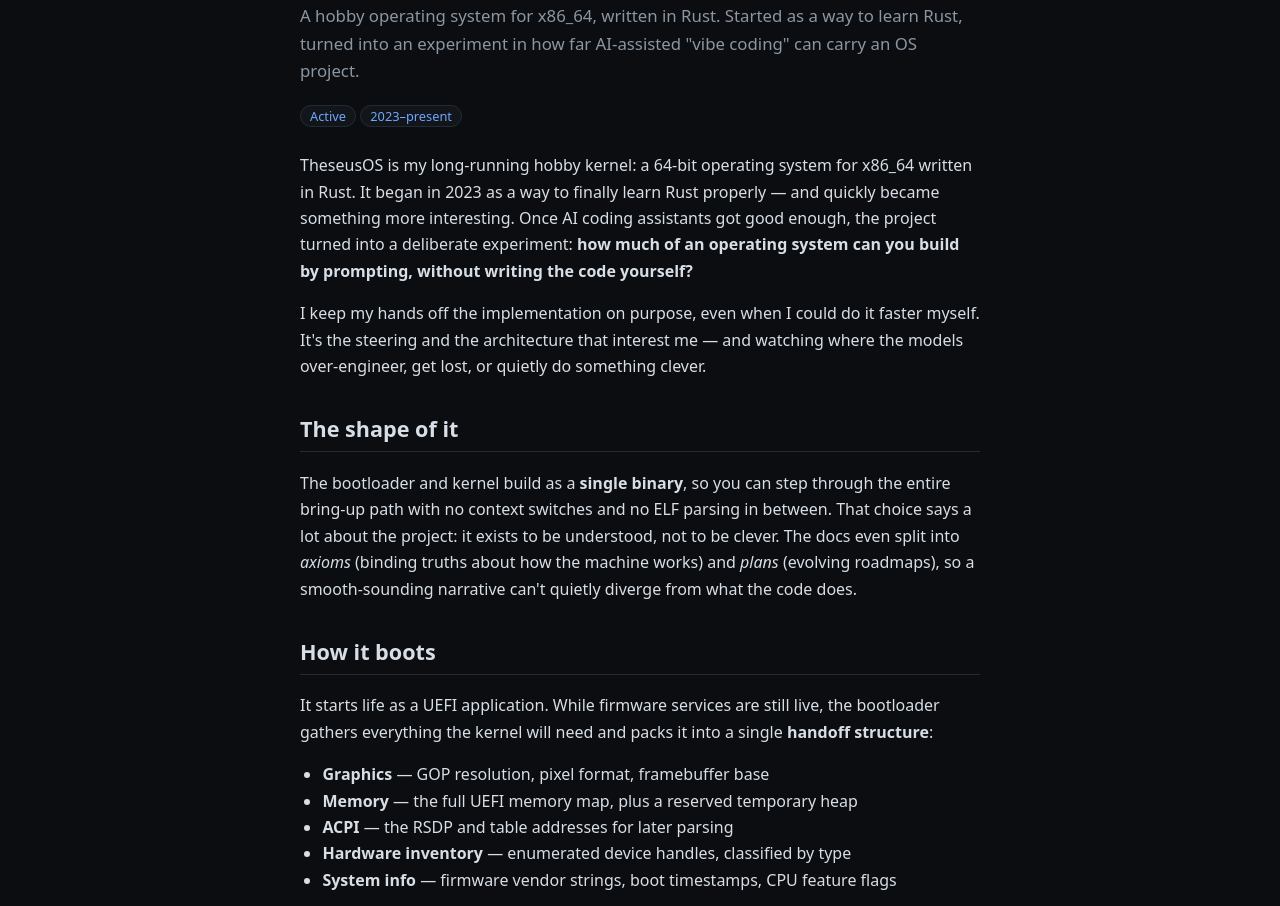
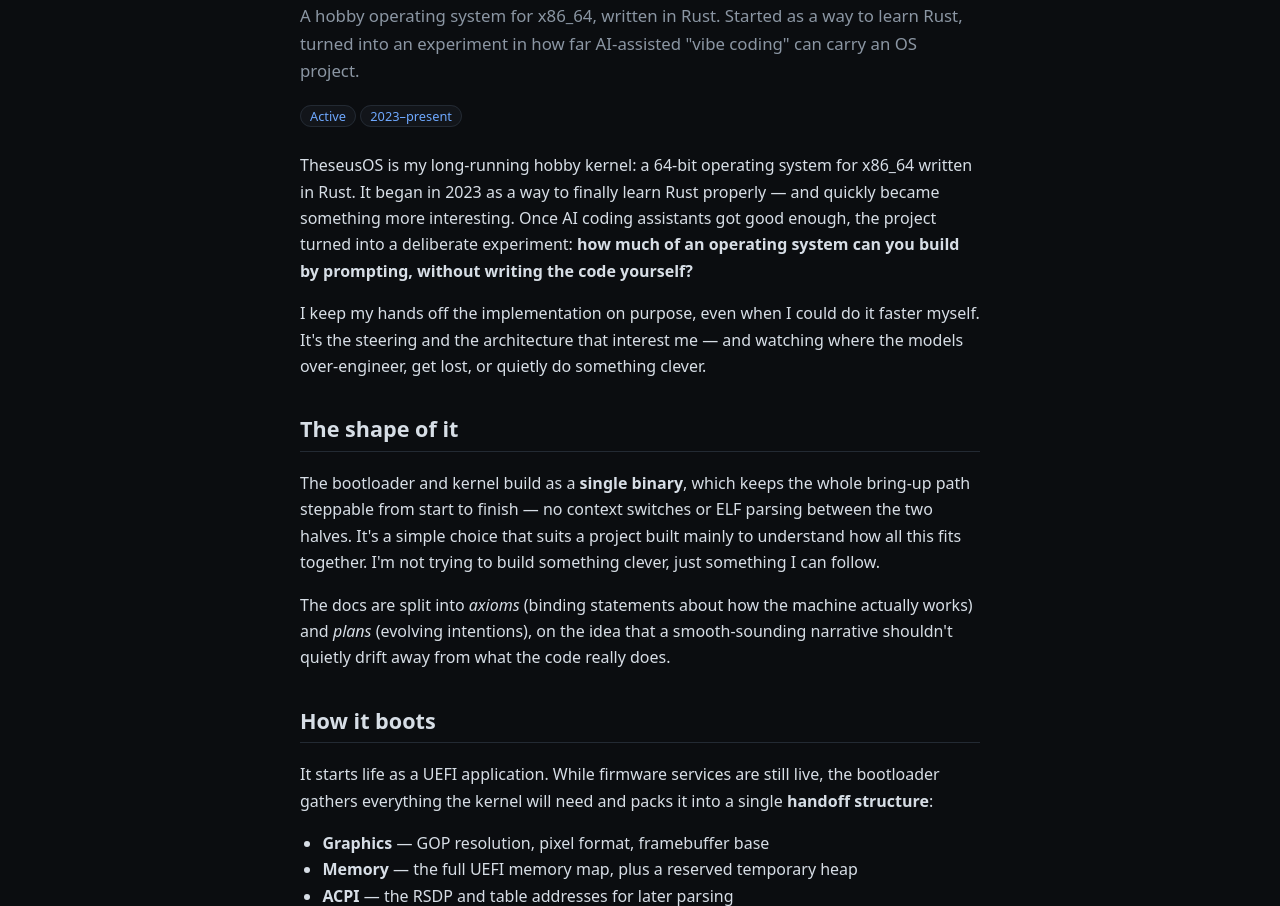
Before and after one commit to emilf/emilf.github.io, an Eleventy site: page src/projects/theseusos.md in a window 1280 px wide. Shown: the part 141-1047 px from the top of the page. Built offline with nearby package versions, Linux system fonts and the light colour scheme; Eleventy itself is replaced by a stand-in of ours; files that its build step writes are made by us from their sources.

Commit message:
TheseusOS: rephrase 'shape of it' to drop the self-congratulatory tone

```diff
--- a/src/projects/theseusos.md
+++ b/src/projects/theseusos.md
@@ -11,7 +11,9 @@ I keep my hands off the implementation on purpose, even when I could do it faste
 
 ## The shape of it
 
-The bootloader and kernel build as a **single binary**, so you can step through the entire bring-up path with no context switches and no ELF parsing in between. That choice says a lot about the project: it exists to be understood, not to be clever. The docs even split into *axioms* (binding truths about how the machine works) and *plans* (evolving roadmaps), so a smooth-sounding narrative can't quietly diverge from what the code does.
+The bootloader and kernel build as a **single binary**, which keeps the whole bring-up path steppable from start to finish — no context switches or ELF parsing between the two halves. It's a simple choice that suits a project built mainly to understand how all this fits together. I'm not trying to build something clever, just something I can follow.
+
+The docs are split into *axioms* (binding statements about how the machine actually works) and *plans* (evolving intentions), on the idea that a smooth-sounding narrative shouldn't quietly drift away from what the code really does.
 
 ## How it boots
 
```
